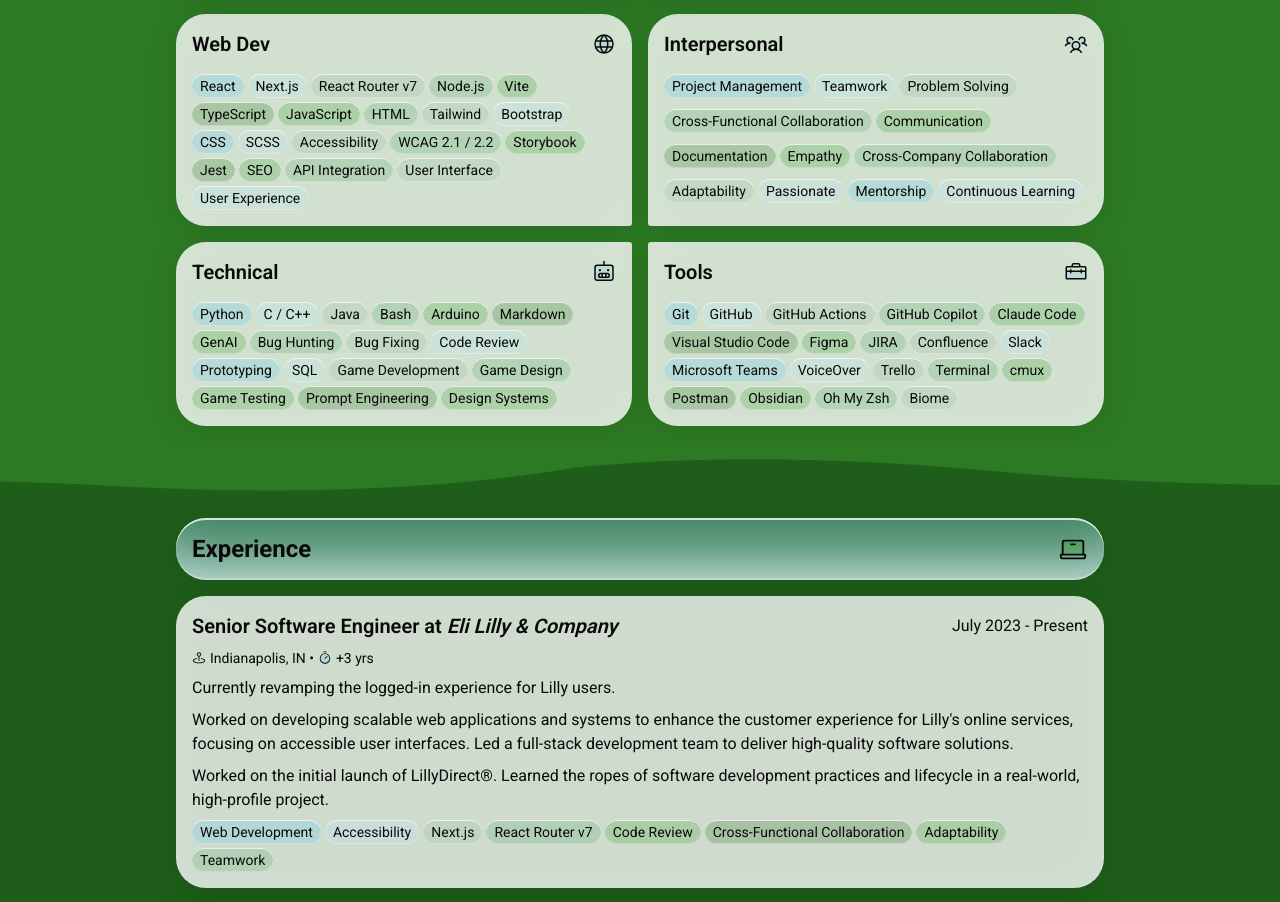
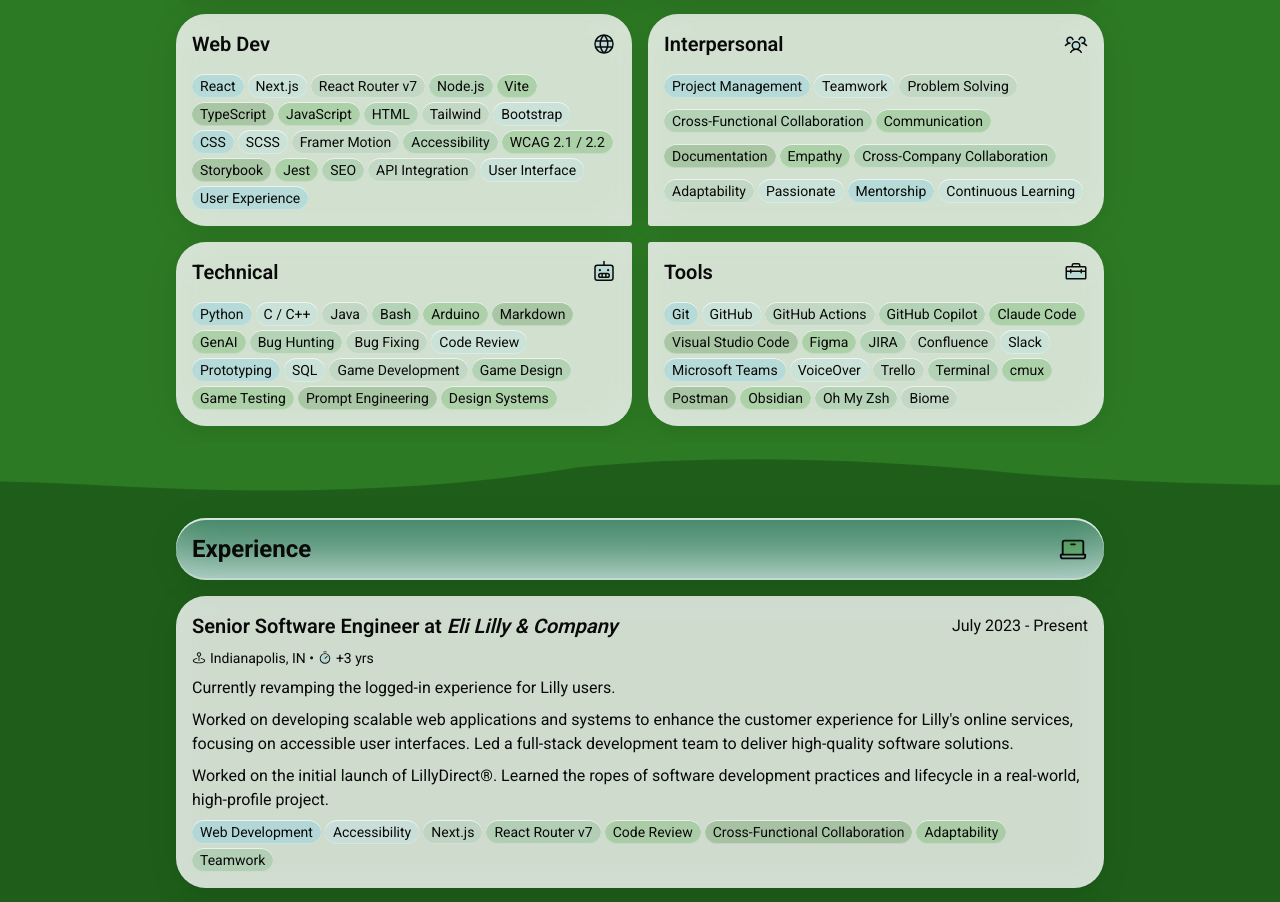
Before and after one commit to vtlanglois/portfolio-v2, a Next.js app: page / in a window 1280 px wide. Shown: the part 1606-2508 px from the top of the page. Built offline with nearby package versions, Linux system fonts and the light colour scheme.

Commit message:
chore: add framer motion skill

```diff
--- a/src/components/sections/Skills.tsx
+++ b/src/components/sections/Skills.tsx
@@ -50,6 +50,7 @@
                   TAGS.bootstrap,
                   TAGS.css,
                   TAGS.scss,
+                  TAGS.motion,
                   TAGS.accessibility,
                   TAGS.wcag,
                   TAGS.storybook,
--- a/src/data/skills.ts
+++ b/src/data/skills.ts
@@ -109,6 +109,11 @@
     variant: "tech",
     group: "misc",
   },
+  motion: {
+    text: "Framer Motion",
+    variant: "tech",
+    group: "misc"
+  }
 } as const satisfies Record<string, TagItem>;
 
 const toolTags = {
```
